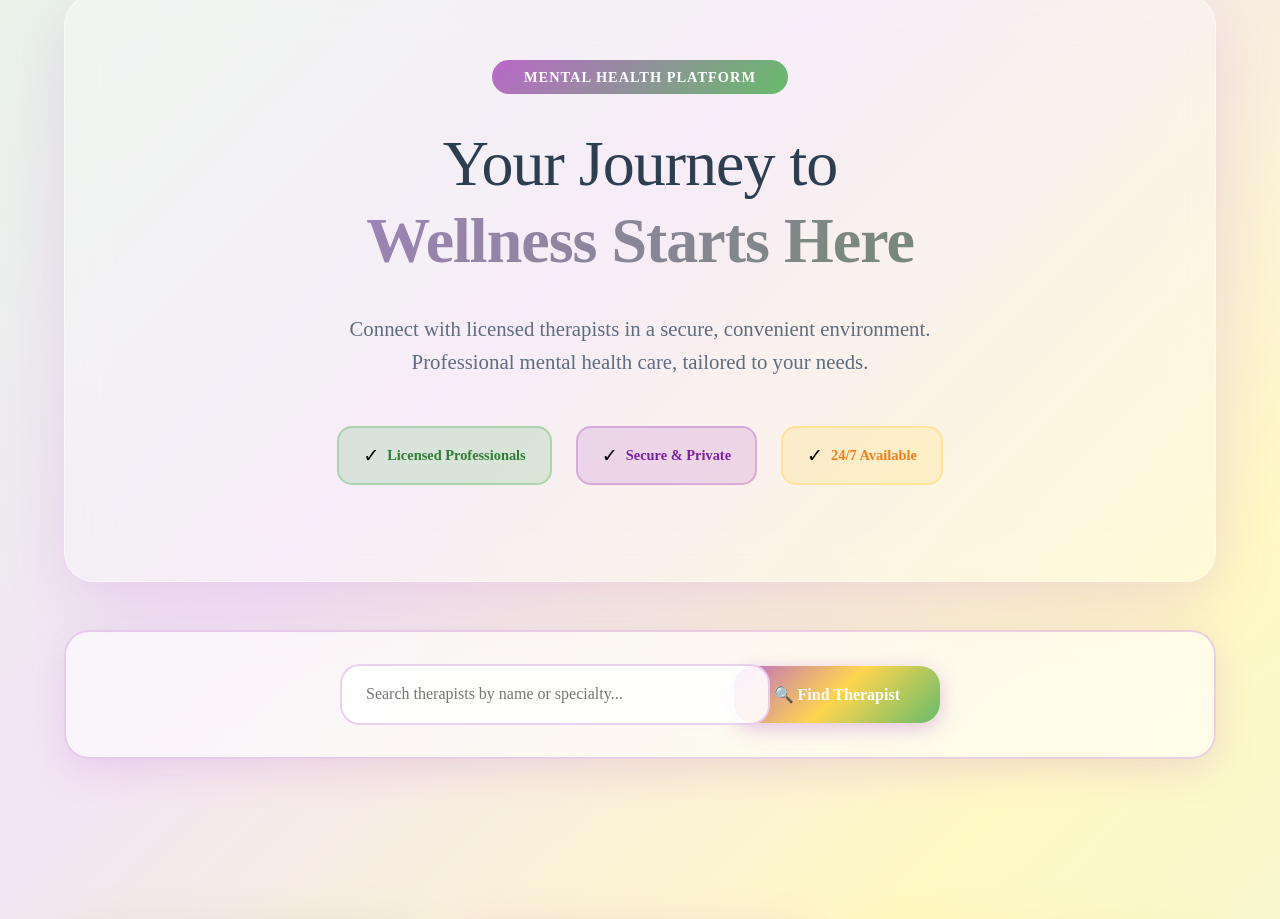
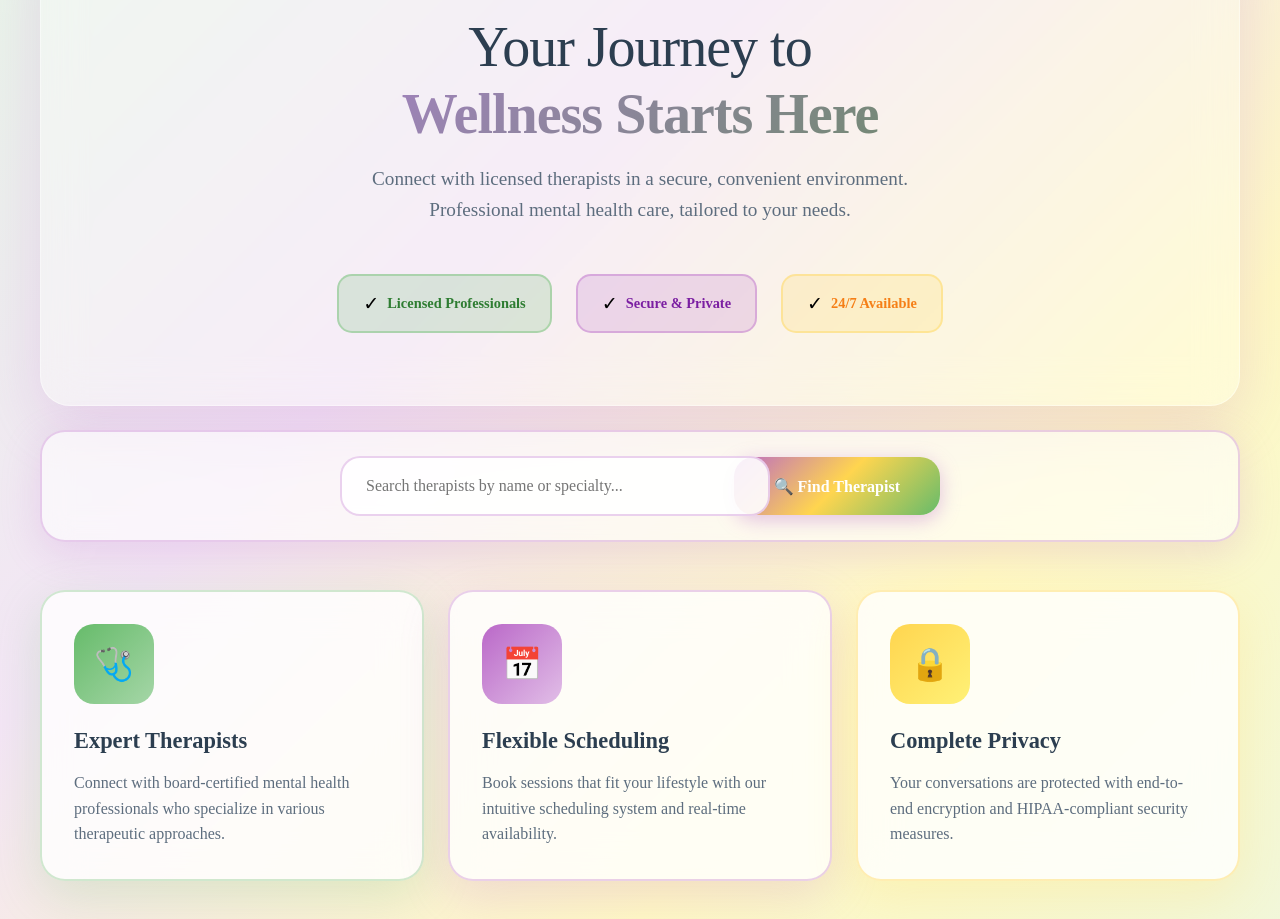
Before and after one commit to kiananasiri/therapyconnect, a React (Create React App) app in the folder frontend/: page / in a window 1280 px wide. Shown: the part 170-1089 px from the top of the page. Built offline with nearby package versions, Linux system fonts and the light colour scheme; no server answers.

Commit message:
Refactor Home page layout and styling
- Adjusted padding and margins for various sections to improve overall spacing and visual hierarchy.
- Updated font sizes for headings and paragraphs for better readability.
- Enhanced button styles and hover effects for a more interactive user experience.

```diff
--- a/frontend/src/pages/Home.jsx
+++ b/frontend/src/pages/Home.jsx
@@ -345,11 +345,11 @@ export default function Home() {
         }}
       />
 
-      <div style={{ padding: "2rem", position: "relative", zIndex: 1 }}>
+      <div style={{ padding: "0.5rem", position: "relative", zIndex: 1 }}>
       {/* Hero Section */}
       <div style={{
         textAlign: "center",
-        padding: "4rem 2rem",
+        padding: "1rem 2rem 2rem 2rem",
         maxWidth: "1200px",
         margin: "0 auto"
       }}>
@@ -357,7 +357,7 @@ export default function Home() {
           background: "rgba(255, 255, 255, 0.3)",
           backdropFilter: "blur(20px)",
           borderRadius: "30px",
-          padding: "4rem 3rem",
+          padding: "2.5rem 2rem",
           border: "1px solid rgba(255, 255, 255, 0.4)",
           boxShadow: "0 20px 60px rgba(186, 104, 200, 0.2)"
         }}>
@@ -366,7 +366,7 @@ export default function Home() {
             background: "linear-gradient(135deg, #BA68C8, #66BB6A)",
             borderRadius: "20px",
             padding: "0.5rem 2rem",
-            marginBottom: "2rem"
+            marginBottom: "1rem"
           }}>
             <span style={{
               color: "white",
@@ -381,8 +381,8 @@ export default function Home() {
           </div>
 
           <h1 style={{
-            fontSize: "4rem",
-            margin: "0 0 2rem 0",
+            fontSize: "3.5rem",
+            margin: "0 0 1rem 0",
             fontWeight: "300",
             color: "#2C3E50",
             fontFamily: "'Times New Roman', serif",
@@ -403,8 +403,8 @@ export default function Home() {
         </h1>
 
           <p style={{
-            fontSize: "1.3rem",
-            margin: "0 0 3rem 0",
+            fontSize: "1.2rem",
+            margin: "0 0 2rem 0",
             color: "#5D6D7E",
             fontWeight: "400",
             fontFamily: "'Times New Roman', serif",
@@ -492,8 +492,8 @@ export default function Home() {
           background: "rgba(255, 255, 255, 0.6)",
           backdropFilter: "blur(15px)",
           borderRadius: "25px",
-          padding: "2rem",
-          marginTop: "3rem",
+          padding: "1.5rem",
+          marginTop: "1.5rem",
           border: "2px solid rgba(186, 104, 200, 0.3)",
           boxShadow: "0 10px 40px rgba(186, 104, 200, 0.2)"
         }}>
@@ -1226,20 +1226,20 @@ export default function Home() {
 
       {/* Platform Information Section */}
       <div style={{
-        padding: "6rem 2rem",
+        padding: "1rem 2rem 4rem 2rem",
         maxWidth: "1200px",
         margin: "0 auto"
       }}>
         <div style={{
           display: "grid",
           gridTemplateColumns: "repeat(auto-fit, minmax(350px, 1fr))",
-          gap: "2rem",
+          gap: "1.5rem",
           alignItems: "center"
         }}>
           <div style={{
             background: "rgba(255, 255, 255, 0.8)",
             backdropFilter: "blur(20px)",
-            padding: "3rem",
+            padding: "2rem",
             borderRadius: "25px",
             border: "2px solid rgba(102, 187, 106, 0.3)",
             boxShadow: "0 15px 50px rgba(102, 187, 106, 0.2)",
@@ -1291,7 +1291,7 @@ export default function Home() {
           <div style={{
             background: "rgba(255, 255, 255, 0.8)",
             backdropFilter: "blur(20px)",
-            padding: "3rem",
+            padding: "2rem",
             borderRadius: "25px",
             border: "2px solid rgba(186, 104, 200, 0.3)",
             boxShadow: "0 15px 50px rgba(186, 104, 200, 0.2)",
@@ -1343,7 +1343,7 @@ export default function Home() {
           <div style={{
             background: "rgba(255, 255, 255, 0.8)",
             backdropFilter: "blur(20px)",
-            padding: "3rem",
+            padding: "2rem",
             borderRadius: "25px",
             border: "2px solid rgba(255, 213, 79, 0.4)",
             boxShadow: "0 15px 50px rgba(255, 213, 79, 0.2)",
@@ -1652,7 +1652,7 @@ export default function Home() {
           <div style={{
             background: "white",
             borderRadius: "20px",
-            padding: "3rem",
+            padding: "2rem",
             boxShadow: "0 20px 60px rgba(0, 0, 0, 0.3)",
             textAlign: "center",
             maxWidth: "400px",
```
Lines whose indentation alone changed are shown as unchanged.
